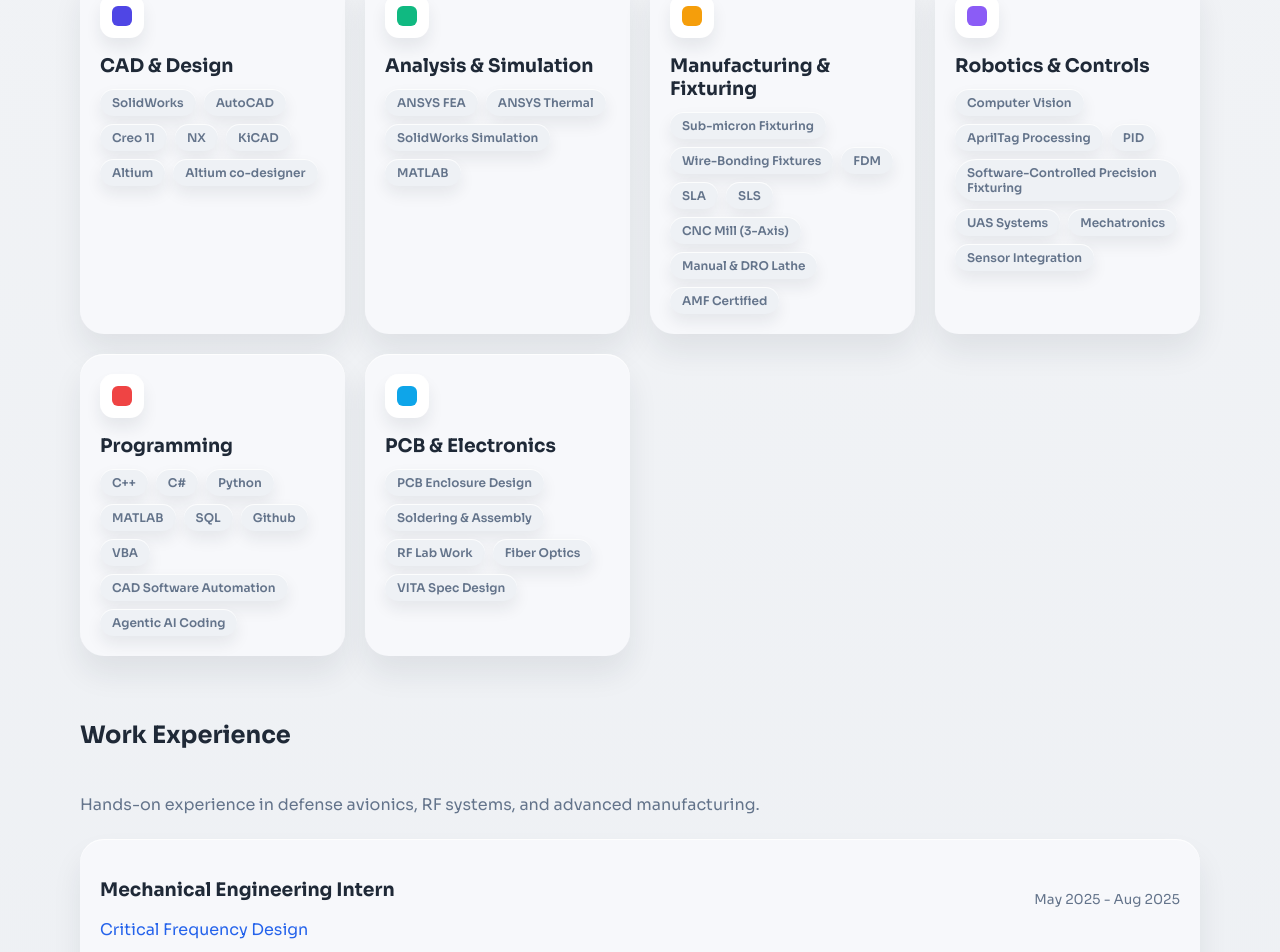
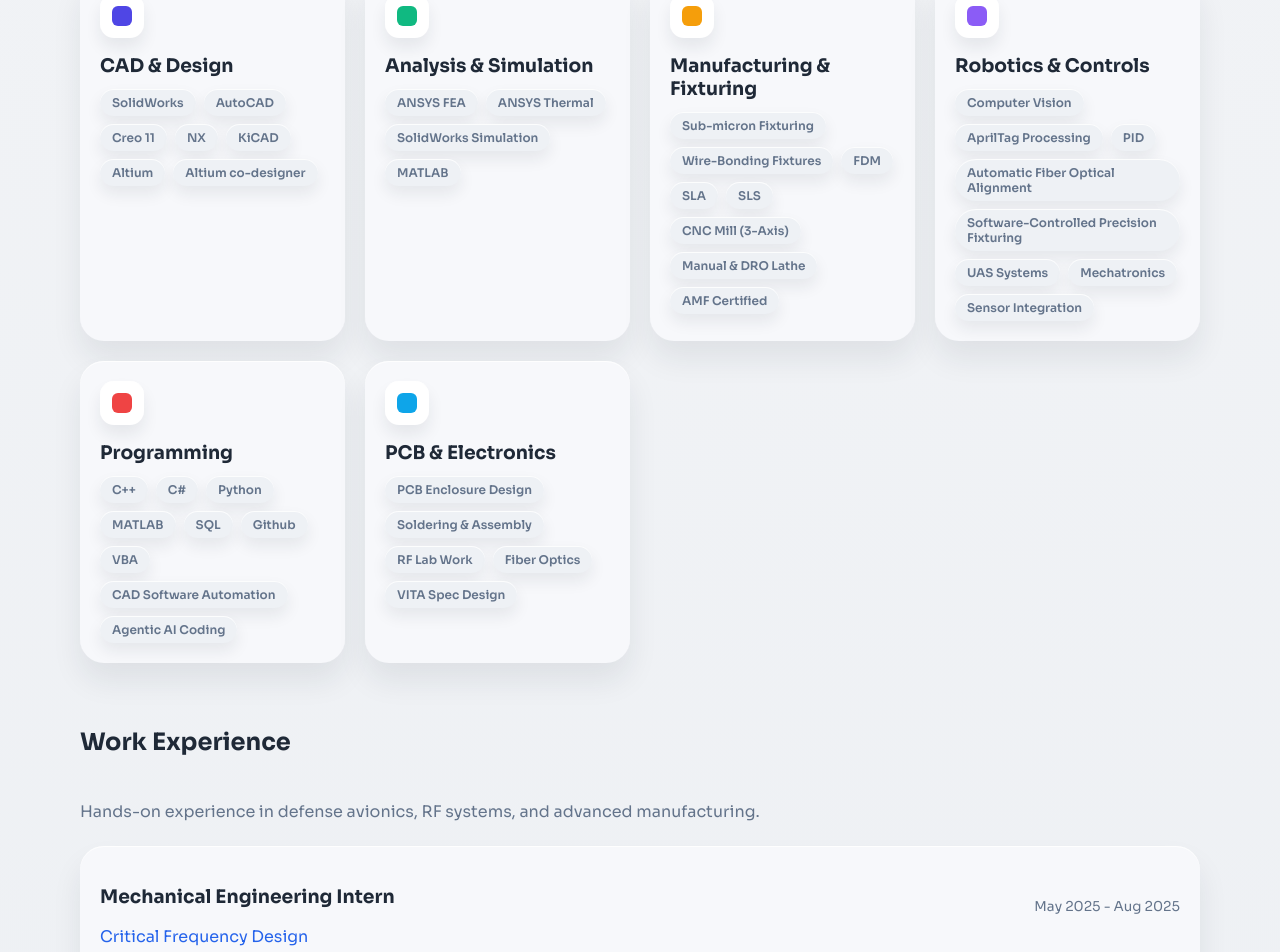
Before and after one commit to TararaDotJoshua/TararaDotJoshua.github.io, a React (Vite) app: page / in a window 1280 px wide. Shown: the part 1721-2673 px from the top of the page. Built offline with nearby package versions, Linux system fonts and the light colour scheme.

Commit message:
Update App.jsx

```diff
--- a/src/App.jsx
+++ b/src/App.jsx
@@ -58,6 +58,7 @@
       'Computer Vision',
       'AprilTag Processing',
       'PID',
+      'Automatic Fiber Optical Alignment',
       'Software-Controlled Precision Fixturing',
       'UAS Systems',
       'Mechatronics',
```
